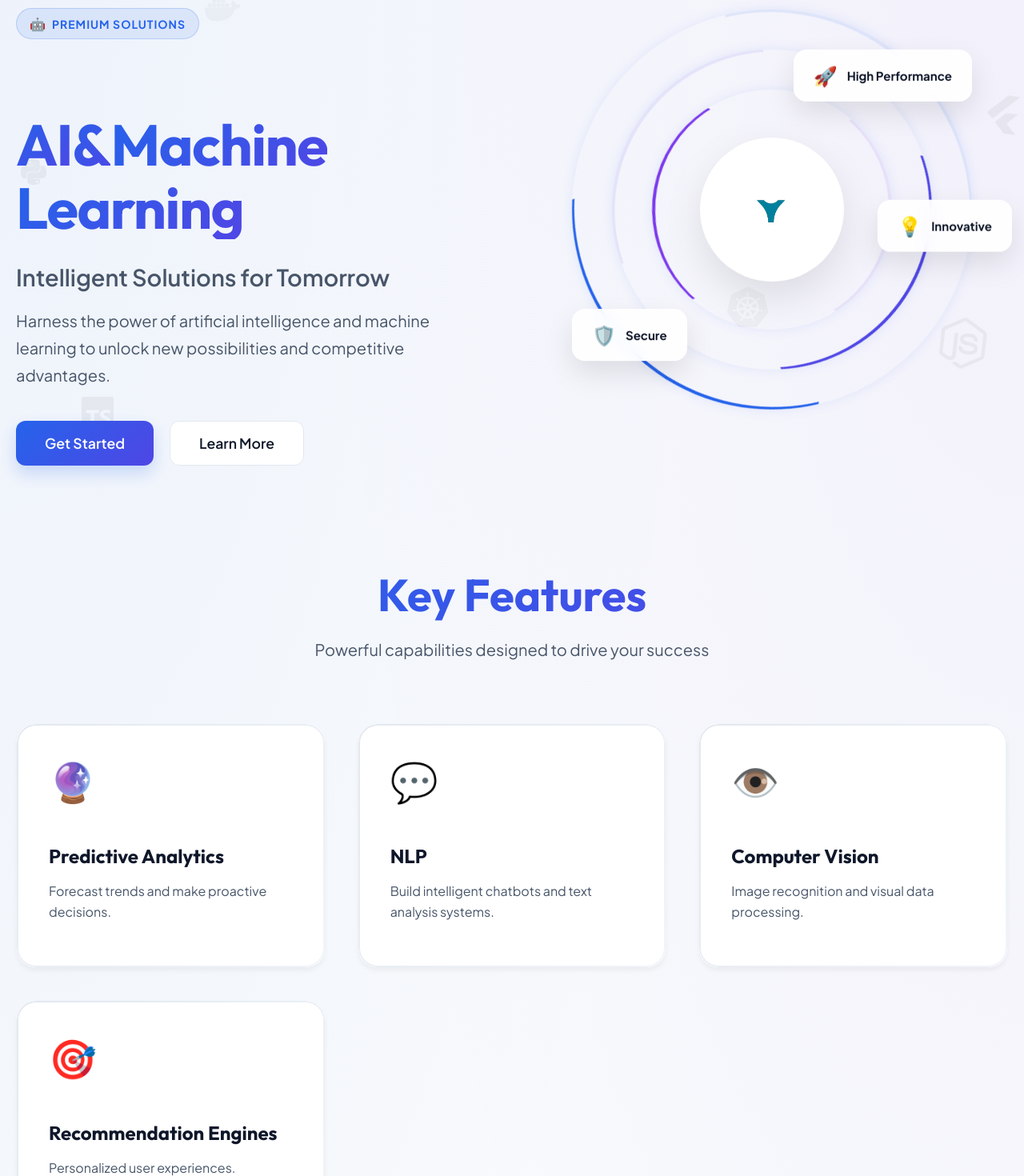
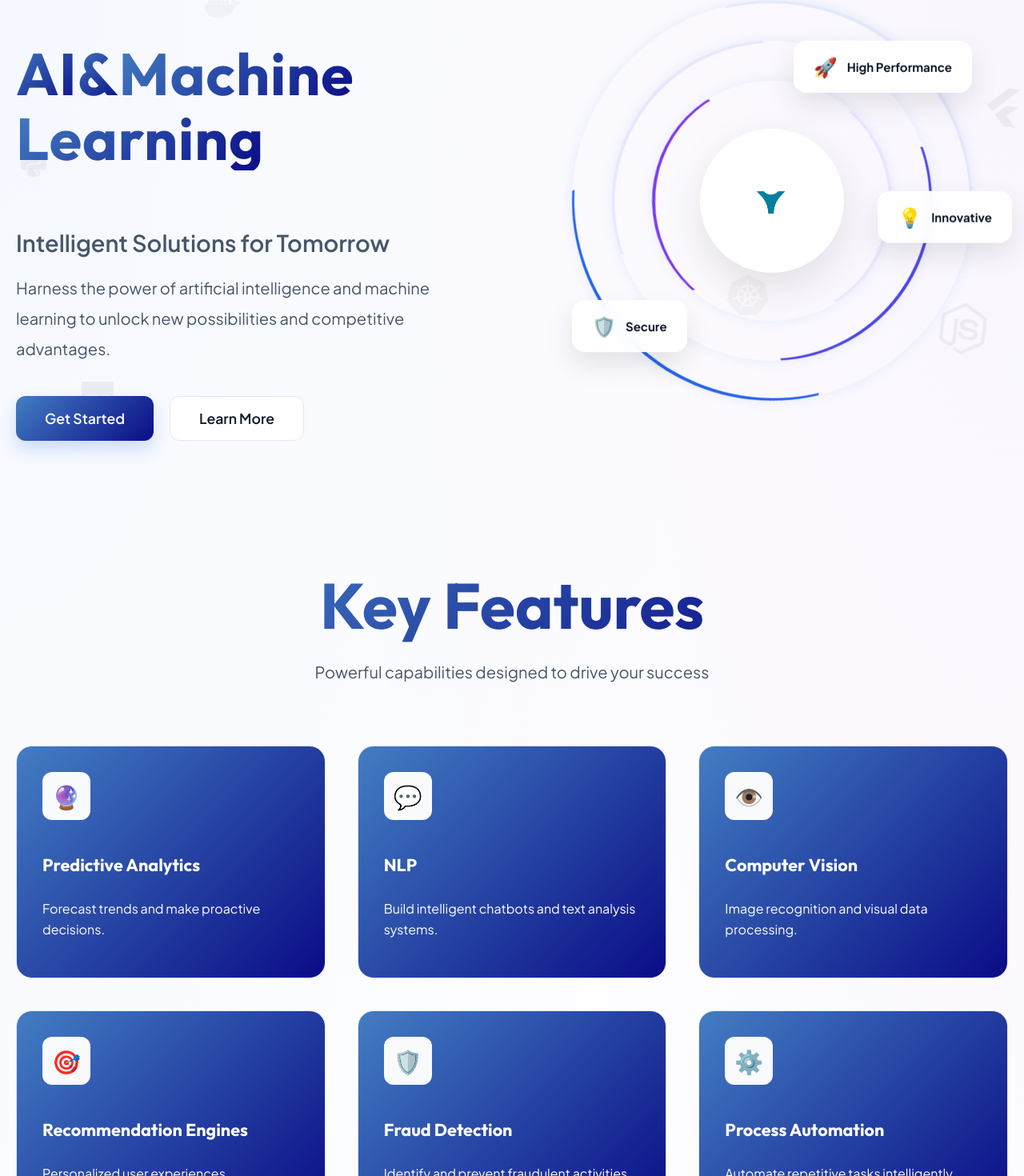
Before and after one commit to mrfaseed/hybixgroup, a React (Vite) app: page /solutions/ai-ml in a window 1280 px wide. Shown: the part 180-1650 px from the top of the page at 80% size. Built offline with nearby package versions, Linux system fonts and the light colour scheme; no server answers.

Commit message:
allignment3

```diff
--- a/src/components/OurTeam.jsx
+++ b/src/components/OurTeam.jsx
@@ -3,8 +3,8 @@ import './OurTeam.css';
 import { FaInstagram, FaTwitter } from 'react-icons/fa';
 
 import teamMember1 from '../assets/team_member_1.png';
-import teamMember2 from '../assets/team_member_2.jpg';
-import teamMember3 from '../assets/team_member_3.jpg';
+import teamMember2 from '../assets/Shaban avatar.jpg';
+import teamMember3 from '../assets/Faseed avatar.jpg';
 import teamMember4 from '../assets/team_member_4.jpg';
 import teamMember5 from '../assets/team_member_5.jpg';
 import teamMember6 from '../assets/team_member_6.jpg';
--- a/src/components/SolutionPage.css
+++ b/src/components/SolutionPage.css
@@ -18,7 +18,7 @@
 
 .solution-page {
     min-height: 100vh;
-    background-color: var(--bg-light);
+    background-color: #ffffff;
     background-image:
         radial-gradient(at 0% 0%, rgba(37, 99, 235, 0.05) 0px, transparent 50%),
         radial-gradient(at 100% 0%, rgba(124, 58, 237, 0.05) 0px, transparent 50%);
@@ -142,6 +142,8 @@
 
 .hero-content {
     padding-right: 20px;
+    margin-top: -100px;
+    /* Shift contents upwards */
 }
 
 .hero-badge {
@@ -166,15 +168,14 @@
 
 .hero-title {
     font-family: 'Outfit', sans-serif;
-    font-size: 4.5rem;
+    font-size: 4.6rem;
     font-weight: 700;
-    line-height: 1.1;
-    margin-bottom: 24px;
-    letter-spacing: -0.02em;
+    letter-spacing: 1px;
+    padding-bottom: 10px;
 }
 
 .title-word {
-    background: linear-gradient(135deg, var(--primary-color) 0%, var(--secondary-color) 100%);
+    background: linear-gradient(135deg, #437dc3, #0a0c86);
     -webkit-background-clip: text;
     background-clip: text;
     -webkit-text-fill-color: transparent;
@@ -187,12 +188,12 @@
     font-size: 1.8rem;
     font-weight: 600;
     color: var(--text-secondary);
-    margin-bottom: 20px;
+    margin-bottom: 2px;
 }
 
 .hero-description {
     font-size: 1.25rem;
-    line-height: 1.7;
+    line-height: 1.9;
     color: var(--text-secondary);
     margin-bottom: 40px;
     max-width: 600px;
@@ -210,7 +211,7 @@
 .cta-primary,
 .btn-primary {
     padding: 16px 36px;
-    background: linear-gradient(135deg, var(--primary-color), var(--secondary-color));
+    background: linear-gradient(135deg, #437dc3, #0a0c86);
     color: white;
     border: none;
     border-radius: 12px;
@@ -392,9 +393,9 @@
 
 .section-header h2 {
     font-family: 'Outfit', sans-serif;
-    font-size: 3.5rem;
+    font-size: 5rem;
     margin-bottom: 16px;
-    background: linear-gradient(135deg, var(--primary-color) 0%, var(--secondary-color) 100%);
+    background: linear-gradient(135deg, #437dc3, #0a0c86);
     -webkit-background-clip: text;
     background-clip: text;
     -webkit-text-fill-color: transparent;
@@ -417,75 +418,68 @@
 
 .feature-card {
     position: relative;
-    background: white;
-    padding: 40px;
-    border-radius: 24px;
-    box-shadow: 0 4px 6px -1px rgba(0, 0, 0, 0.05);
-    transition: all 0.4s ease;
-    border: 1px solid transparent;
-    /* Prepare for gradient border */
-    background-clip: padding-box;
-    /* Important for border effect */
+    background: linear-gradient(135deg, #437dc3, #0a0c86);
+    padding: 32px;
+    border-radius: 20px;
+    border: 1px solid #e2e8f0;
+    transition: all 0.3s cubic-bezier(0.4, 0, 0.2, 1);
     z-index: 1;
     opacity: 0;
     transform: translateY(20px);
+    display: flex;
+    flex-direction: column;
+    align-items: flex-start;
 }
 
 .feature-card.visible {
     animation: fadeUp 0.6s ease-out forwards;
 }
 
-/* Unique Gradient Border Effect */
-.feature-card::before {
-    content: "";
-    position: absolute;
-    inset: 0;
-    border-radius: 24px;
-    padding: 2px;
-    /* Border width */
-    background: linear-gradient(135deg, #e2e8f0, #f1f5f9);
-    -webkit-mask:
-        linear-gradient(#fff 0 0) content-box,
-        linear-gradient(#fff 0 0);
-    mask:
-        linear-gradient(#fff 0 0) content-box,
-        linear-gradient(#fff 0 0);
-    -webkit-mask-composite: xor;
-    mask-composite: exclude;
-    transition: background 0.4s ease;
-    z-index: -1;
+/* Simplified efficient hover effect */
+.feature-card:hover {
+    transform: translateY(-8px);
+    box-shadow: 0 20px 40px -15px rgba(37, 99, 235, 0.15);
+    border-color: rgba(37, 99, 235, 0.3);
 }
 
-.feature-card:hover {
-    transform: translateY(-10px);
-    box-shadow: 0 20px 40px rgba(0, 0, 0, 0.1);
-}
-
-.feature-card:hover::before {
-    background: var(--gradient-border);
+/* Remove old complex gradient border */
+.feature-card::before {
+    display: none;
 }
 
 .feature-icon {
-    font-size: 3rem;
-    margin-bottom: 24px;
-    display: inline-block;
-    transition: transform 0.4s ease;
+    font-size: 1.8rem;
+    margin-bottom: 20px;
+    display: flex;
+    align-items: center;
+    justify-content: center;
+    width: 60px;
+    height: 60px;
+    background: #f8fafc;
+    border-radius: 12px;
+    color: var(--primary-color);
+    transition: all 0.3s ease;
 }
 
 .feature-card:hover .feature-icon {
-    transform: scale(1.1) rotate(5deg);
+    background: #ffffff;
+    color: white;
+    transform: scale(1.1);
+    box-shadow: 0 10px 20px -5px rgba(37, 99, 235, 0.3);
 }
 
 .feature-card h3 {
     font-family: 'Outfit', sans-serif;
-    font-size: 1.5rem;
+    font-size: 1.35rem;
     margin-bottom: 12px;
-    color: var(--text-main);
+    font-weight: 700;
+    color: #ffffff;
 }
 
 .feature-card p {
-    color: var(--text-secondary);
+    color: #ffffff;
     line-height: 1.6;
+    font-size: 1rem;
 }
 
 /* Technologies */
@@ -571,7 +565,7 @@
 }
 
 .cta-content {
-    background: linear-gradient(135deg, var(--primary-color), var(--secondary-color));
+    background: linear-gradient(135deg, #437dc3, #0a0c86);
     border-radius: 30px;
     padding: 80px 40px;
     text-align: center;
@@ -604,12 +598,22 @@
 
 .cta-buttons .btn-primary {
     background: white;
-    color: var(--primary-color);
+    color: #000000;
 }
 
 .cta-buttons .btn-secondary {
-    border-color: white;
-    color: white;
+    color: #ffffff;
+    background: transparent;
+}
+
+.cta-buttons .btn-primary:hover {
+    border-color: #ffffff;
+    color: #000000;
+}
+
+.cta-buttons .btn-secondary:hover {
+    color: #000000;
+    background: #ffffff;
 }
 
 /* Animations */
--- a/src/components/SolutionPage.jsx
+++ b/src/components/SolutionPage.jsx
@@ -38,7 +38,9 @@ const SolutionPage = () => {
                 { title: 'Responsive Design', description: 'Beautiful, mobile-first designs that work flawlessly across all devices.', icon: '📱' },
                 { title: 'Performance Optimized', description: 'Lightning-fast load times and smooth interactions.', icon: '⚡' },
                 { title: 'SEO Friendly', description: 'Built with best practices for maximum visibility.', icon: '🔍' },
-                { title: 'Scalable Architecture', description: 'Future-proof solutions that grow with your business.', icon: '📈' }
+                { title: 'Scalable Architecture', description: 'Future-proof solutions that grow with your business.', icon: '📈' },
+                { title: 'Secure Infrastructure', description: 'Advanced security measures to protect your data and users.', icon: '🔒' },
+                { title: 'Custom CMS', description: 'Easy-to-use content management systems tailored to your needs.', icon: '🛠️' }
             ],
             technologies: [
                 { name: 'React', icon: <SiReact /> },
@@ -60,7 +62,9 @@ const SolutionPage = () => {
                 { title: 'Cross-Platform', description: 'Build once, deploy everywhere with React Native and Flutter.', icon: '🔄' },
                 { title: 'Native Performance', description: 'Smooth, responsive apps that feel natural.', icon: '🚀' },
                 { title: 'Offline Capability', description: 'Apps that work seamlessly without internet.', icon: '📡' },
-                { title: 'Push Notifications', description: 'Keep users engaged with timely updates.', icon: '🔔' }
+                { title: 'Push Notifications', description: 'Keep users engaged with timely updates.', icon: '🔔' },
+                { title: 'App Store Optimization', description: 'Strategies to rank higher in app stores.', icon: '⭐' },
+                { title: 'Real-time Analytics', description: 'Track user behavior and app performance instantly.', icon: '📊' }
             ],
             technologies: [
                 { name: 'React Native', icon: <SiReact /> },
@@ -82,7 +86,9 @@ const SolutionPage = () => {
                 { title: 'User Research', description: 'Understanding your users to build what they need.', icon: '👥' },
                 { title: 'Wireframing', description: 'Blueprinting the structure of your application.', icon: '📐' },
                 { title: 'Prototyping', description: 'Interactive mockups to visualize the final product.', icon: '🖥️' },
-                { title: 'Visual Design', description: 'Creating beautiful interfaces that delight users.', icon: '✨' }
+                { title: 'Visual Design', description: 'Creating beautiful interfaces that delight users.', icon: '✨' },
+                { title: 'Interaction Design', description: 'Designing meaningful interactions and animations.', icon: '👆' },
+                { title: 'Usability Testing', description: 'Validating designs with real users for best results.', icon: '🧪' }
             ],
             technologies: [
                 { name: 'Figma', icon: <SiFigma /> },
@@ -104,7 +110,9 @@ const SolutionPage = () => {
                 { title: 'Keyword Research', description: 'Targeting the right terms for your business.', icon: '🔑' },
                 { title: 'On-Page SEO', description: 'Optimizing content and structure for search engines.', icon: '📄' },
                 { title: 'Technical SEO', description: 'Improving site speed, mobile-friendliness, and indexing.', icon: '⚙️' },
-                { title: 'Link Building', description: 'Building authority through high-quality backlinks.', icon: '🔗' }
+                { title: 'Link Building', description: 'Building authority through high-quality backlinks.', icon: '🔗' },
+                { title: 'Content Strategy', description: 'Creating content that ranks and engages.', icon: '📝' },
+                { title: 'Local SEO', description: 'Ranking higher in local search results.', icon: '📍' }
             ],
             technologies: [
                 { name: 'Google Analytics', icon: <SiGoogleanalytics /> },
@@ -126,7 +134,9 @@ const SolutionPage = () => {
                 { title: 'Social Media', description: 'Engaging your audience on their favorite platforms.', icon: '📱' },
                 { title: 'Content Marketing', description: 'Creating valuable content that attracts and converts.', icon: '✍️' },
                 { title: 'Email Marketing', description: 'Nurturing leads and building customer relationships.', icon: '📧' },
-                { title: 'PPC Advertising', description: 'Driving targeted traffic with paid search campaigns.', icon: '💰' }
+                { title: 'PPC Advertising', description: 'Driving targeted traffic with paid search campaigns.', icon: '💰' },
+                { title: 'Influencer Marketing', description: 'Leveraging authorities to promote your brand.', icon: '🤝' },
+                { title: 'Video Marketing', description: 'Captivating audiences with visual storytelling.', icon: '🎥' }
             ],
             technologies: [
                 { name: 'Facebook Ads', icon: <SiFacebook /> },
@@ -148,7 +158,9 @@ const SolutionPage = () => {
                 { title: 'Cloud Migration', description: 'Seamless transition of your applications and data.', icon: '🔄' },
                 { title: 'Auto-Scaling', description: 'Automatically scale resources based on demand.', icon: '📈' },
                 { title: 'Disaster Recovery', description: 'Robust backup and recovery solutions.', icon: '🛡️' },
-                { title: 'Cost Optimization', description: 'Optimize cloud spending with smart management.', icon: '💰' }
+                { title: 'Cost Optimization', description: 'Optimize cloud spending with smart management.', icon: '💰' },
+                { title: 'Serverless Computing', description: 'Run code without provisioning or managing servers.', icon: '☁️' },
+                { title: 'Multi-Cloud', description: 'Strategies for using multiple cloud providers.', icon: '🌐' }
             ],
             technologies: [
                 { name: 'AWS', icon: <FaCloud /> },
@@ -170,7 +182,9 @@ const SolutionPage = () => {
                 { title: 'Custom Storefronts', description: 'Unique designs that reflect your brand identity.', icon: '🏪' },
                 { title: 'Payment Integration', description: 'Secure and seamless payment processing.', icon: '💳' },
                 { title: 'Inventory Management', description: 'Efficiently track and manage your stock.', icon: '📦' },
-                { title: 'Mobile Commerce', description: 'Optimized shopping experience for mobile users.', icon: '📱' }
+                { title: 'Mobile Commerce', description: 'Optimized shopping experience for mobile users.', icon: '📱' },
+                { title: 'Abandoned Cart', description: 'Recovery strategies to boost sales.', icon: '🛒' },
+                { title: 'Product Recommendations', description: 'AI-driven suggestions to increase AOV.', icon: '💡' }
             ],
             technologies: [
                 { name: 'Shopify', icon: <SiShopify /> },
@@ -192,7 +206,9 @@ const SolutionPage = () => {
                 { title: 'Smart Contracts', description: 'Automated, self-executing contracts on the blockchain.', icon: '📜' },
                 { title: 'DApps Development', description: 'Building decentralized applications for various use cases.', icon: '📱' },
                 { title: 'DeFi Solutions', description: 'Financial services built on blockchain technology.', icon: '💰' },
-                { title: 'NFT Marketplaces', description: 'Platforms for buying, selling, and trading NFTs.', icon: '🖼️' }
+                { title: 'NFT Marketplaces', description: 'Platforms for buying, selling, and trading NFTs.', icon: '🖼️' },
+                { title: 'Supply Chain', description: 'Transparent tracking and tracing of goods.', icon: '🚚' },
+                { title: 'Tokenization', description: 'Converting assets into digital tokens.', icon: '🪙' }
             ],
             technologies: [
                 { name: 'Ethereum', icon: <SiEthereum /> },
@@ -214,7 +230,9 @@ const SolutionPage = () => {
                 { title: 'Predictive Analytics', description: 'Forecast trends and make proactive decisions.', icon: '🔮' },
                 { title: 'NLP', description: 'Build intelligent chatbots and text analysis systems.', icon: '💬' },
                 { title: 'Computer Vision', description: 'Image recognition and visual data processing.', icon: '👁️' },
-                { title: 'Recommendation Engines', description: 'Personalized user experiences.', icon: '🎯' }
+                { title: 'Recommendation Engines', description: 'Personalized user experiences.', icon: '🎯' },
+                { title: 'Fraud Detection', description: 'Identify and prevent fraudulent activities.', icon: '🛡️' },
+                { title: 'Process Automation', description: 'Automate repetitive tasks intelligently.', icon: '⚙️' }
             ],
             technologies: [
                 { name: 'Python', icon: <SiPython /> },
@@ -236,7 +254,9 @@ const SolutionPage = () => {
                 { title: 'CI/CD Pipelines', description: 'Automated build, test, and deployment workflows.', icon: '🚀' },
                 { title: 'Infrastructure as Code', description: 'Managing infrastructure through code.', icon: '💻' },
                 { title: 'Monitoring & Logging', description: 'Real-time visibility into system performance.', icon: '📊' },
-                { title: 'Containerization', description: 'Efficient application packaging and deployment.', icon: '📦' }
+                { title: 'Containerization', description: 'Efficient application packaging and deployment.', icon: '📦' },
+                { title: 'Configuration Mgmt', description: 'Automated configuration of servers and systems.', icon: '⚙️' },
+                { title: 'Security Ops', description: 'Integrating security into the DevOps pipeline.', icon: '🔒' }
             ],
             technologies: [
                 { name: 'Jenkins', icon: <SiJenkins /> },
@@ -258,7 +278,9 @@ const SolutionPage = () => {
                 { title: 'Vulnerability Assessment', description: 'Identifying and addressing security weaknesses.', icon: '🔍' },
                 { title: 'Penetration Testing', description: 'Simulating attacks to test defenses.', icon: '⚔️' },
                 { title: 'Security Audits', description: 'Comprehensive review of security policies and controls.', icon: '📋' },
-                { title: 'Incident Response', description: 'Rapid reaction to security breaches.', icon: '🚨' }
+                { title: 'Incident Response', description: 'Rapid reaction to security breaches.', icon: '🚨' },
+                { title: 'Cloud Security', description: 'Securing cloud infrastructure and data.', icon: '☁️' },
+                { title: 'Compliance', description: 'Ensuring adherence to industry regulations.', icon: '📜' }
             ],
             technologies: [
                 { name: 'Kali Linux', icon: <SiKalilinux /> },
@@ -280,7 +302,9 @@ const SolutionPage = () => {
                 { title: 'Digital Transformation', description: 'Modernizing your business with technology.', icon: '🚀' },
                 { title: 'IT Strategy', description: 'Aligning technology with business objectives.', icon: '🎯' },
                 { title: 'System Integration', description: 'Connecting disparate systems for seamless flow.', icon: '🔗' },
-                { title: 'Tech Assessment', description: 'Evaluating your current technology stack.', icon: '📊' }
+                { title: 'Tech Assessment', description: 'Evaluating your current technology stack.', icon: '📊' },
+                { title: 'Process Optimization', description: 'Improving efficiency through technology.', icon: '⚡' },
+                { title: 'Cyber Security Strategy', description: 'Developing a roadmap for secure operations.', icon: '🛡️' }
             ],
             technologies: [
                 { name: 'Enterprise Arch.', icon: <FaBriefcase /> },
```
Also changed, not shown: src/assets/Faseed Avatar.jpg (added), src/assets/Shaban avatar.jpg (added).
